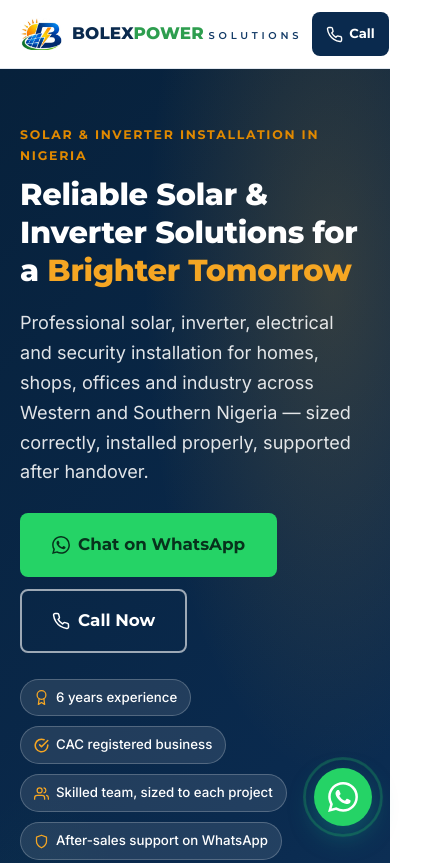
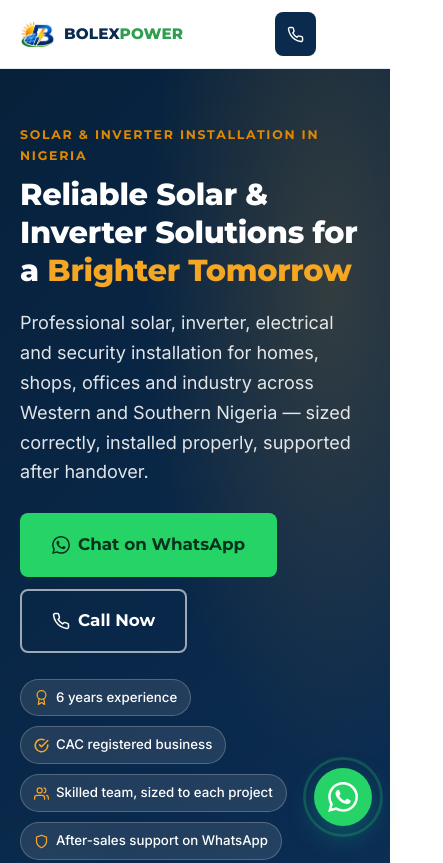
Before and after one commit to Rayleks22/bolex-power-, a plain HTML site: page site/index.html in a window 390 px wide. Shown: the top 863 px of the page, 443 px wide, since content can reach past the window. Drawn offline with Linux system fonts and the light colour scheme.

Commit message:
Fix mobile alignment: compact header, no overflow

```diff
--- a/site/index.html
+++ b/site/index.html
@@ -73,7 +73,7 @@
             <li><a href="faq.html">FAQ</a></li>
             <li><a href="contact.html">Contact</a></li>
         </ul>
-        <a class="btn-call-mob" href="tel:+2347057514161"><svg viewBox="0 0 24 24" fill="none" stroke="currentColor" stroke-width="2" stroke-linecap="round" stroke-linejoin="round" aria-hidden="true"><path d="M22 16.92v3a2 2 0 0 1-2.18 2 19.79 19.79 0 0 1-8.63-3.07 19.5 19.5 0 0 1-6-6A19.79 19.79 0 0 1 2.12 4.18 2 2 0 0 1 4.11 2h3a2 2 0 0 1 2 1.72c.13.96.36 1.9.7 2.81a2 2 0 0 1-.45 2.11L8.09 9.91a16 16 0 0 0 6 6l1.27-1.27a2 2 0 0 1 2.11-.45c.91.34 1.85.57 2.81.7A2 2 0 0 1 22 16.92z"/></svg> Call</a>
+        <a class="btn-call-mob" href="tel:+2347057514161" aria-label="Call Bolex Power Solutions"><svg viewBox="0 0 24 24" fill="none" stroke="currentColor" stroke-width="2" stroke-linecap="round" stroke-linejoin="round" aria-hidden="true"><path d="M22 16.92v3a2 2 0 0 1-2.18 2 19.79 19.79 0 0 1-8.63-3.07 19.5 19.5 0 0 1-6-6A19.79 19.79 0 0 1 2.12 4.18 2 2 0 0 1 4.11 2h3a2 2 0 0 1 2 1.72c.13.96.36 1.9.7 2.81a2 2 0 0 1-.45 2.11L8.09 9.91a16 16 0 0 0 6 6l1.27-1.27a2 2 0 0 1 2.11-.45c.91.34 1.85.57 2.81.7A2 2 0 0 1 22 16.92z"/></svg> <span class="call-text">Call</span></a>
         <div class="header-cta">
           <a class="btn btn-wa" href="https://wa.me/2348070669625"><svg viewBox="0 0 24 24" fill="currentColor" aria-hidden="true"><path d="M17.472 14.382c-.297-.149-1.758-.867-2.03-.967-.273-.099-.471-.148-.67.15-.197.297-.767.966-.94 1.164-.173.199-.347.223-.644.075-.297-.15-1.255-.463-2.39-1.475-.883-.788-1.48-1.761-1.653-2.059-.173-.297-.018-.458.13-.606.134-.133.298-.347.446-.52.149-.174.198-.298.298-.497.099-.198.05-.371-.025-.52-.075-.149-.669-1.612-.916-2.207-.242-.579-.487-.5-.669-.51-.173-.008-.371-.01-.57-.01-.198 0-.52.074-.792.372-.272.297-1.04 1.016-1.04 2.479 0 1.462 1.065 2.875 1.213 3.074.149.198 2.096 3.2 5.077 4.487.709.306 1.262.489 1.694.625.712.227 1.36.195 1.871.118.571-.085 1.758-.719 2.006-1.413.248-.694.248-1.289.173-1.413-.074-.124-.272-.198-.57-.347m-5.421 7.403h-.004a9.87 9.87 0 0 1-5.031-1.378l-.361-.214-3.741.982.998-3.648-.235-.374a9.86 9.86 0 0 1-1.51-5.26c.001-5.45 4.436-9.884 9.888-9.884 2.64 0 5.122 1.03 6.988 2.898a9.825 9.825 0 0 1 2.893 6.994c-.003 5.45-4.437 9.884-9.885 9.884m8.413-18.297A11.815 11.815 0 0 0 12.05 0C5.495 0 .16 5.335.157 11.892c0 2.096.547 4.142 1.588 5.945L.057 24l6.305-1.654a11.882 11.882 0 0 0 5.683 1.448h.005c6.554 0 11.89-5.335 11.893-11.893a11.821 11.821 0 0 0-3.48-8.413z"/></svg> Chat on WhatsApp</a>
         </div>
--- a/site/style.css
+++ b/site/style.css
@@ -47,6 +47,7 @@ body {
   color: var(--ink);
   background: var(--white);
   -webkit-font-smoothing: antialiased;
+  overflow-x: clip; /* never allow sideways overflow (mobile browsers shrink pages that overflow) */
 }
 
 img { max-width: 100%; height: auto; display: block; }
@@ -174,16 +175,18 @@ li { margin-bottom: 0.45rem; }
   align-items: center;
   gap: 10px;
   text-decoration: none !important;
-  flex-shrink: 0;
+  min-width: 0; /* let the wordmark shrink instead of pushing past the screen */
 }
-.logo img { width: 42px; height: auto; }
-.logo-word { line-height: 1.05; }
+.logo img { width: 42px; height: auto; flex-shrink: 0; }
+.logo-word { line-height: 1.05; min-width: 0; overflow: hidden; }
 .logo-word .l1 {
   font-family: var(--font-head);
   font-weight: 800;
   font-size: 1.05rem;
   letter-spacing: 0.01em;
   white-space: nowrap;
+  overflow: hidden;
+  text-overflow: ellipsis;
 }
 .logo-word .l1 .a { color: var(--navy); }
 .logo-word .l1 .b { color: var(--green); }
@@ -313,6 +316,17 @@ li { margin-bottom: 0.45rem; }
   white-space: nowrap;
 }
 @media (min-width: 1060px) { .btn-call-mob { display: none; } }
+
+/* Very narrow phones (or large system font sizes): compact the header row so
+   it can never become wider than the screen. */
+@media (max-width: 430px) {
+  .logo img { width: 34px; }
+  .logo-word .l1 { font-size: 0.95rem; }
+  .logo-word .l2 { display: none; }
+  .btn-call-mob .call-text { display: none; }
+  .btn-call-mob { padding: 10px 12px; }
+  .header .container { gap: 8px; }
+}
 
 /* --------------------------------------------------------------------------
    Hero
```
Also changed, not shown: site/about.html (+1 -1 lines), site/calculator.html (+1 -1 lines), site/contact.html (+1 -1 lines), site/faq.html (+1 -1 lines), site/products.html (+1 -1 lines), site/projects.html (+1 -1 lines), site/services-electrical.html (+1 -1 lines), site/services-security.html (+1 -1 lines), site/services-smart.html (+1 -1 lines), site/services-solar.html (+1 -1 lines), site/services.html (+1 -1 lines), site/tips-battery-failing.html (+1 -1 lines), site/tips-choose-cctv.html (+1 -1 lines), site/tips-size-solar.html (+1 -1 lines), 1 more files.
